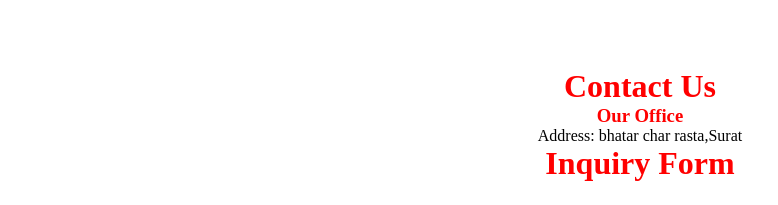
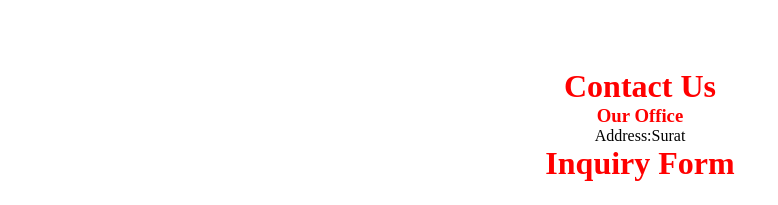
Before and after one commit to muskanagarwa/Mannat-Website, a plain HTML site: page index.html in a window 1280 px wide. Shown: the part 2800-3005 px from the top of the page, without its empty margins (0-778 px from the left). Drawn offline with Linux system fonts and the light colour scheme.

Commit message:
Update index.html

```diff
--- a/index.html
+++ b/index.html
@@ -110,7 +110,7 @@ We take responsibility of teaching, developing and excelling your kid’s career
 
 <h1 class="red-text center-text">Contact Us</h1>
 <h3 class="red-text center-text">Our Office</h3>
-<p class="center-text">Address: bhatar char rasta,Surat</p>
+<p class="center-text">Address:Surat</p>
 
 <h1 class="red-text center-text">Inquiry Form</h1>
 
```
